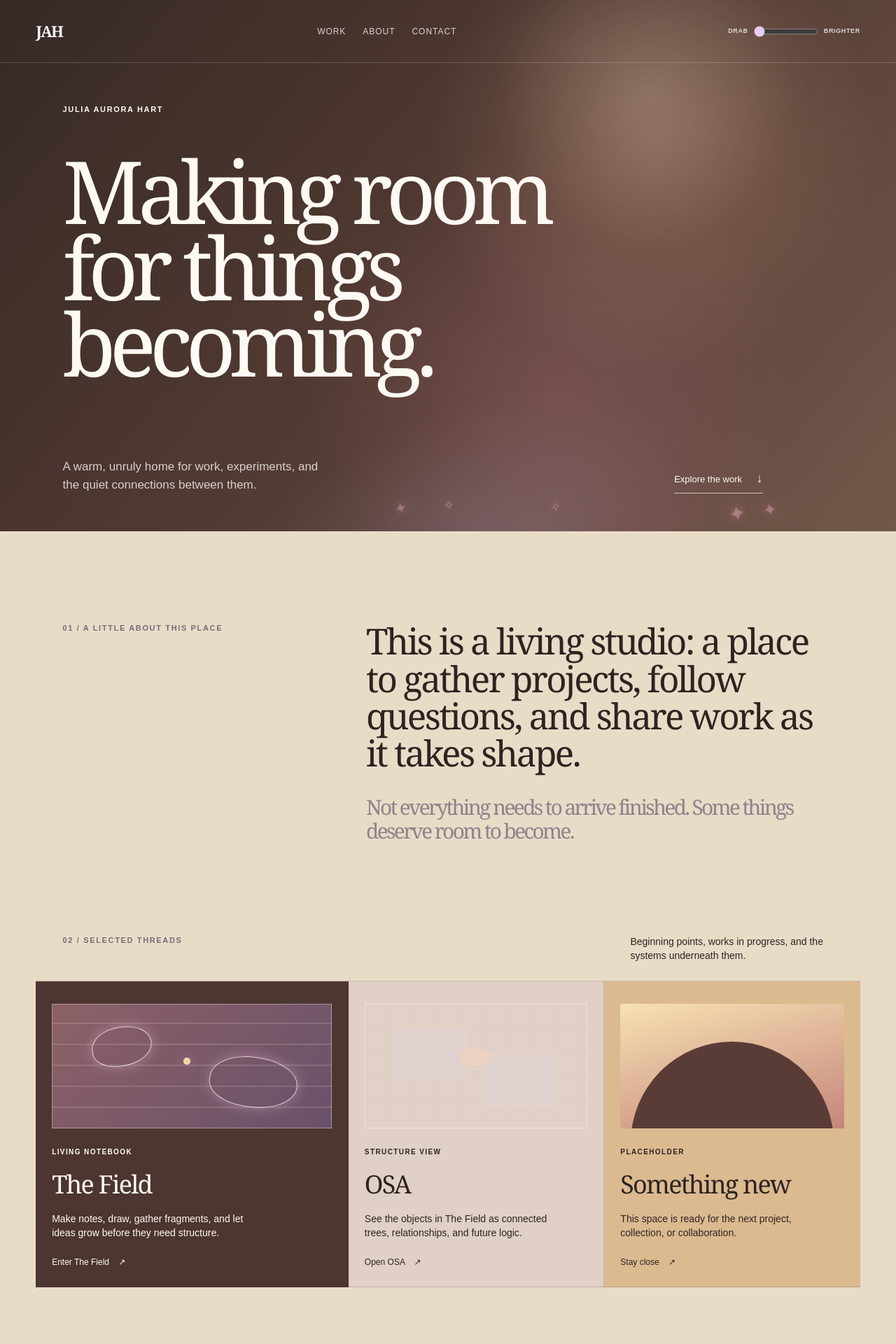
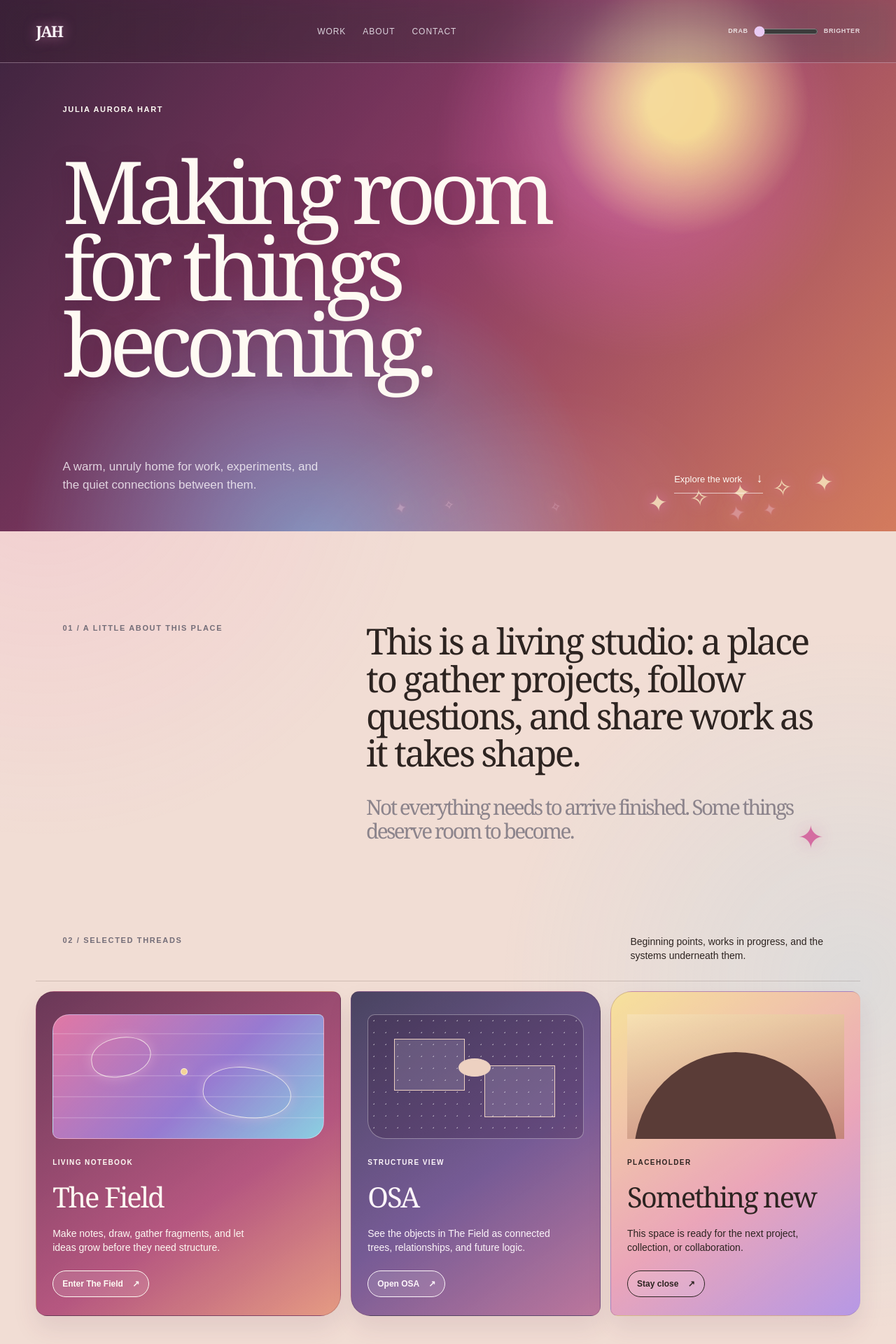
Before and after one commit to juliaaurorahart/juliaaurorahart-com, a React (Vite) app: page / in a window 1280 px wide. Shown: the top 1920 px of the page at 70% size. Built offline with nearby package versions, Linux system fonts and the light colour scheme.

Commit message:
Brighten the studio website

```diff
--- a/app/globals.css
+++ b/app/globals.css
@@ -54,3 +54,18 @@ footer { display: flex; justify-content: space-between; padding: 20px 4vw; color
 .mood-control { display: flex; align-items: center; gap: 8px; margin-left: 24px; color: rgba(255,255,255,.78); font-size: 9px; font-weight: 700; letter-spacing: .07em; text-transform: uppercase; }
 .mood-control input { width: 92px; accent-color: #f1c6ff; cursor: ew-resize; }
 @media (max-width: 760px) { .nav { padding: 21px 6vw; }.nav-links { gap: 14px; font-size: 10px; }.mood-control { position: absolute; right: 6vw; top: 52px; }.mood-control input { width: 72px; }.hero { min-height: 680px; padding: 152px 7vw 45px; }.hero h1 { margin: 55px 0 105px; }.hero-foot, .work-heading { display: block; }.hero-foot p { margin-bottom: 30px; }.manifesto { display: block; padding: 90px 7vw; }.manifesto-copy { margin-top: 42px; }.work { padding: 0 0 70px; }.work-heading { padding: 0 7vw 25px; }.work-heading > p:last-child { margin-top: 20px; }.work-grid { display: block; }.project-card { border-right: 0; min-height: 380px; padding: 28px 7vw; }.closing { padding: 90px 7vw; } }
+
+/* A brighter, more mischievous studio surface. */
+.site-shell { --paper: color-mix(in srgb, #f1ddd4 var(--drab), #fff5fb var(--bright)); background: radial-gradient(circle at 5% 25%, rgba(255,113,190,.13), transparent 24%), radial-gradient(circle at 95% 54%, rgba(120,213,255,.16), transparent 27%), var(--paper); }
+.nav { border-bottom-color: rgba(255,223,246,.35); background: linear-gradient(90deg, rgba(69,24,58,.48), rgba(116,39,78,.18)); backdrop-filter: blur(14px); }
+.wordmark { color: #fff4fb; text-shadow: 0 0 18px rgba(255,143,207,.65); }
+.hero { background: radial-gradient(circle at 76% 20%, #ffd36d 0 4%, transparent 16%), radial-gradient(circle at 72% 28%, rgba(255,90,182,.75), transparent 28%), radial-gradient(circle at 35% 105%, rgba(105,185,255,.7), transparent 37%), linear-gradient(128deg, #422145 0%, #a1326d 47%, #ef754b 100%); }
+.hero::before { content: '✦  ✧  ✦  ✧  ✦'; position: absolute; right: 6vw; bottom: 30px; color: rgba(255,239,177,.78); font-size: clamp(18px, 2.6vw, 36px); letter-spacing: .34em; transform: rotate(-7deg); text-shadow: 0 0 20px #ff75c9; }
+.hero h1 { text-shadow: 0 5px 30px rgba(67,12,54,.25); }
+.manifesto { position: relative; }.manifesto::after { content: '✦'; position: absolute; right: 8vw; bottom: 18%; color: #f262ac; font-size: 46px; text-shadow: 0 0 22px rgba(242,98,172,.42); }
+.work-grid { gap: 14px; padding-top: 14px; }.project-card { margin: 0; border: 1px solid rgba(107,48,75,.22); border-radius: 26px 12px 30px 16px; box-shadow: 0 18px 35px rgba(104,39,76,.1); }.project-card:nth-child(2) { border-radius: 12px 29px 14px 28px; }.project-card:nth-child(3) { border-radius: 31px 13px 22px 10px; }.large-card { background: linear-gradient(145deg, #78335e, #d14e87 62%, #fd9674); }.project-card:not(.large-card):not(.pale-card) { color: #fff4fb; background: linear-gradient(145deg, #4a426b, #7d57a8 55%, #d070a4); }.pale-card { background: linear-gradient(145deg, #ffe280, #ff9fba 58%, #bd93ff); }
+.project-card h2 { font-size: 40px; }.project-card a { width: fit-content; padding: 9px 13px; border: 1px solid currentColor; border-radius: 999px; background: rgba(255,255,255,.12); font-weight: 700; }.project-card a:hover { transform: rotate(-2deg) translateY(-2px); }
+.mark-field-notes { border-radius: 24px 8px 25px 10px; background: repeating-linear-gradient(0deg, transparent 0 28px, rgba(255,238,250,.2) 29px 30px), linear-gradient(135deg, #ff6eac, #9e75ee 56%, #75d5ed); }.mark-canvas { border-radius: 10px 24px 11px 26px; background-color: rgba(65,32,82,.32); }
+.closing { position: relative; overflow: hidden; background: radial-gradient(circle at 84% 40%, rgba(255,193,101,.55), transparent 16%), linear-gradient(132deg, #3e234c, #8a2f6b 56%, #e46275); }.closing::after { content: '✧'; position: absolute; right: 10vw; bottom: -44px; color: rgba(255,220,132,.7); font-size: 190px; transform: rotate(18deg); }
+footer { background: #351e3d; color: #ffd7ef; }
+@media (max-width: 760px) { .work-grid { padding: 14px 5vw 0; }.project-card { margin-bottom: 14px; }.hero::before { bottom: 22px; letter-spacing: .18em; }.manifesto::after { right: 7vw; } }
--- a/app/page.tsx
+++ b/app/page.tsx
@@ -1,16 +1,15 @@
 "use client"
 
-import { useEffect, useState, type CSSProperties } from "react"
+import { useState, type CSSProperties } from "react"
 
 const MOOD_KEY = "jah-visual-mood"
 
 export default function Home() {
-  const [mood, setMood] = useState(0.42)
-
-  useEffect(() => {
+  const [mood, setMood] = useState(() => {
+    if (typeof window === "undefined") return 0.42
     const savedMood = Number(localStorage.getItem(MOOD_KEY))
-    if (Number.isFinite(savedMood) && savedMood >= 0 && savedMood <= 1) setMood(savedMood)
-  }, [])
+    return Number.isFinite(savedMood) && savedMood >= 0 && savedMood <= 1 ? savedMood : 0.42
+  })
 
   const changeMood = (value: number) => {
     setMood(value)
```
